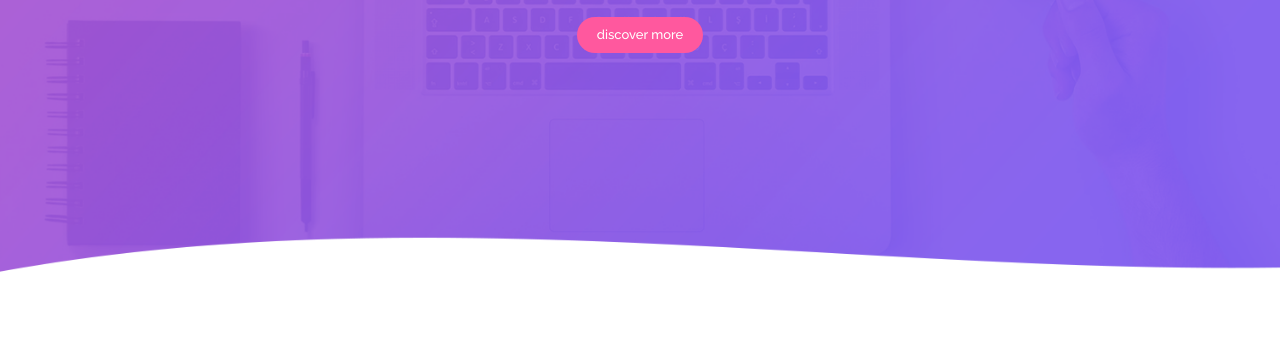
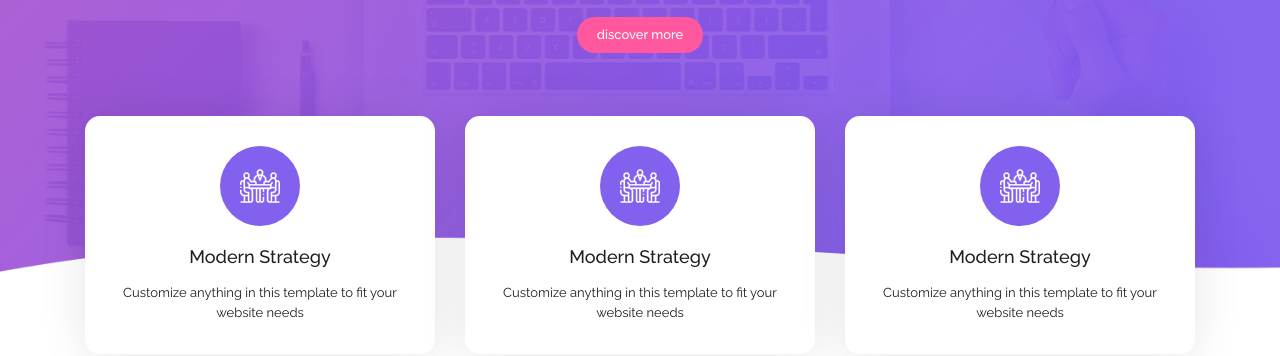
Before and after one commit to nguyenkien0703/project_mini2_fe, a plain HTML site: page index.html in a window 1280 px wide. Shown: the part 444-800 px from the top of the page. Drawn offline with nearby package versions, Linux system fonts and the light colour scheme.

Commit message:
done section two

```diff
--- a/assets/css/style.css
+++ b/assets/css/style.css
@@ -80,3 +80,55 @@
 }
 
 /* end section one  */
+/* section two  */
+.section-two {
+    margin-top: -240px;
+
+}
+
+.section-two .inner-box {
+    box-shadow: 0 2px 48px 0 rgba(0,0,0,0.1);
+    border-radius: 15px;
+    background: #fff;
+    padding: 30px;
+    text-align: center;
+}
+.section-two .inner-box .inner-icon {
+    background: var(--color-one);
+    width: 80px;
+    height: 80px;
+    display: inline-flex;
+    align-items: center;
+    justify-content: center;
+    border-radius: 50%;
+    padding: 20px;
+
+}
+.section-two .inner-box:hover .inner-icon {
+    background: var(--color-two);
+
+}
+/*
+backgroung-size gồm hai giá trị là contain, cover --> cai này dành cho background
+object-fit: cover,contain thì cái này dành cho ảnh( thẻ img)
+
+*/
+.section-two .inner-box .inner-icon img {
+    width: 100%;
+    height: 100%;
+    object-fit: contain;
+}
+.section-two .inner-box .inner-title {
+    font-size: 18px;
+    margin-top: 20px;
+    margin-bottom: 15px;
+
+
+}
+.section-two .inner-box .inner-desc {
+    font-size: 13px;
+    /*  */
+    margin-bottom: 0;
+}
+
+/* end section two  */
--- a/index.html
+++ b/index.html
@@ -71,6 +71,44 @@ to grow up your business
 
     <!-- end section one  -->
 
+    <!-- section two -->
+    <div class="section-two">
+        <div class="container">
+            <div class="row">
+
+                <div class="col-xl-4">
+                    <div class="inner-box">
+                        <div class="inner-icon">
+                            <img src="./assets/images/featured-item-01.png" alt="">
+
+                        </div>
+                        <h3 class="inner-title">Modern Strategy</h3>
+                        <p class="inner-desc">Customize anything in this template to fit your website needs</p>
+                    </div>
+                </div>
+                <div class="col-xl-4">
+                    <div class="inner-box">
+                        <div class="inner-icon">
+                            <img src="./assets/images/featured-item-01.png" alt="">
+                        </div>
+                        <h3 class="inner-title">Modern Strategy</h3>
+                        <p class="inner-desc">Customize anything in this template to fit your website needs</p>
+                    </div>
+                </div>
+                <div class="col-xl-4">
+                    <div class="inner-box">
+                        <div class="inner-icon">
+                            <img src="./assets/images/featured-item-01.png" alt="">
+
+                        </div>
+                        <h3 class="inner-title">Modern Strategy</h3>
+                        <p class="inner-desc">Customize anything in this template to fit your website needs</p>
+                    </div>
+                </div>
+            </div>
+        </div>
+    </div>
+    <!-- end section two -->
 
 
 
```
Also changed, not shown: assets/images/featured-item-01.png (added).
